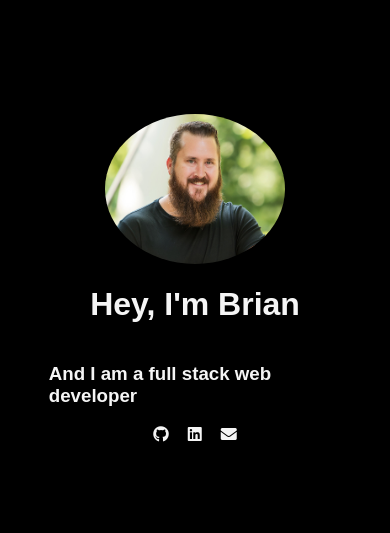
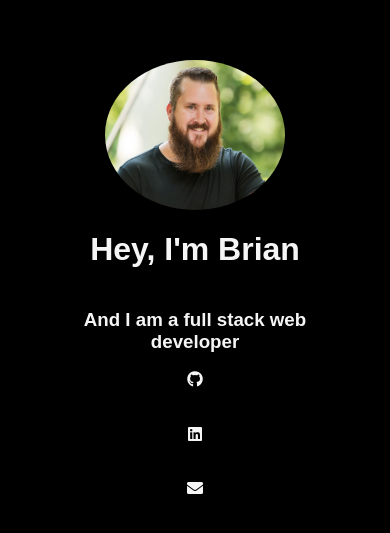
Before and after one commit to bdurb/bdurb, a React (Create React App) app: page / in a window 390 px wide. Shown: the part 143-676 px from the top of the page. Built offline with nearby package versions, Linux system fonts and the light colour scheme; a web font is replaced by a local one.

Commit message:
adjusted some spacing and alignment for mobile view

```diff
--- a/src/App.css
+++ b/src/App.css
@@ -14,6 +14,7 @@
   flex-direction: column;
   justify-content: center;
   align-items: center;
+  text-align: center;
 }
 
 .main-image {
@@ -35,3 +36,11 @@ i {
 i:hover {
   color: Gray;
 }
+
+@media (max-width: 428px) {
+  .icons {
+    flex-direction: column;
+    justify-content: space-between;
+    height: 15%;
+  }
+}
```
